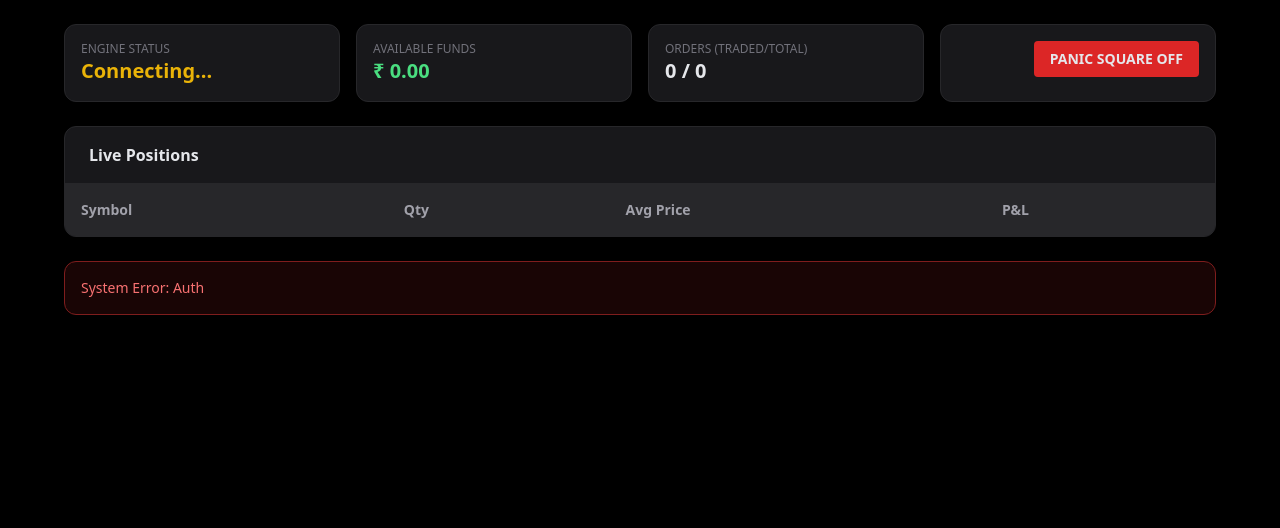
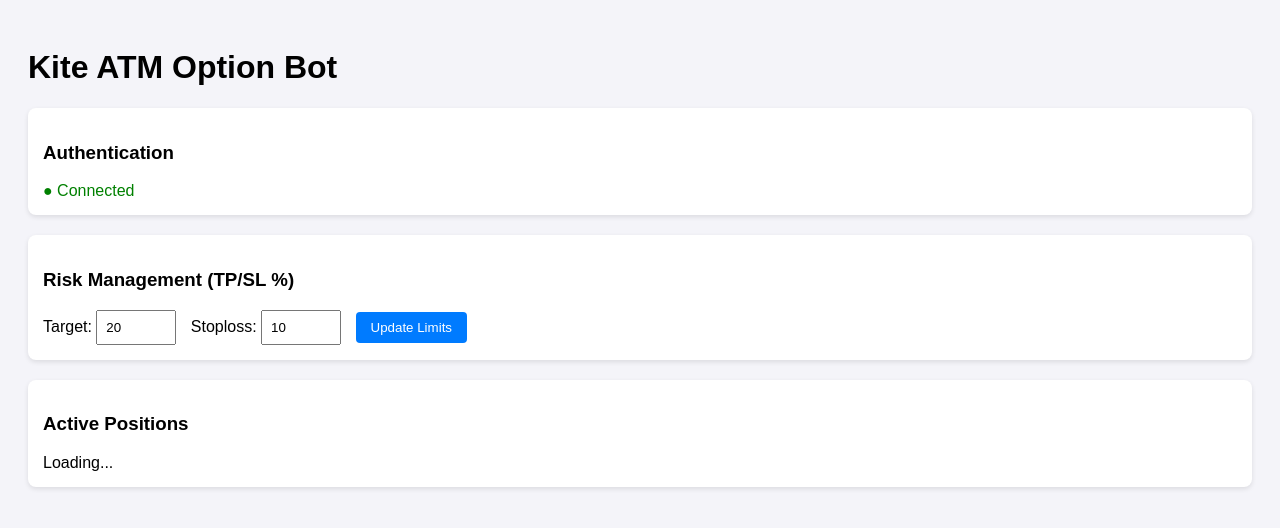
Before and after one commit to sudch-dev/SMC-Trading, a Flask app: page / in a window 1280 px wide. Shown: the top 528 px of the page. Run offline with Flask 3, Linux system fonts and the light colour scheme; lists and menus that the app fills with data are empty; some libraries are stand-ins or nearby versions.

Commit message:
Update index.html

```diff
--- a/templates/index.html
+++ b/templates/index.html
@@ -1,86 +1,53 @@
 <!DOCTYPE html>
-<html lang="en">
+<html>
 <head>
-    <meta charset="UTF-8"><title>SMC Bot Control</title>
-    <script src="https://cdn.tailwindcss.com"></script>
+    <title>ATM Option Bot</title>
+    <script src="https://code.jquery.com"></script>
+    <style>
+        body { font-family: sans-serif; padding: 20px; background: #f4f4f9; }
+        .card { background: white; padding: 15px; border-radius: 8px; box-shadow: 0 2px 5px rgba(0,0,0,0.1); margin-bottom: 20px; }
+        input { padding: 8px; width: 60px; margin-right: 10px; }
+        button { padding: 8px 15px; cursor: pointer; background: #007bff; color: white; border: none; border-radius: 4px; }
+    </style>
 </head>
-<body class="bg-black text-gray-200 p-6">
-    <div class="max-w-6xl mx-auto space-y-6">
-        <!-- Header & Vital Stats -->
-        <div class="grid grid-cols-1 md:grid-cols-4 gap-4">
-            <div class="bg-zinc-900 p-4 rounded-xl border border-zinc-800">
-                <p class="text-xs text-zinc-500 uppercase">Engine Status</p>
-                <h2 id="status-text" class="text-xl font-bold text-yellow-500">Connecting...</h2>
-            </div>
-            <div class="bg-zinc-900 p-4 rounded-xl border border-zinc-800">
-                <p class="text-xs text-zinc-500 uppercase">Available Funds</p>
-                <h2 id="funds" class="text-xl font-bold text-green-400">₹ 0.00</h2>
-            </div>
-            <div class="bg-zinc-900 p-4 rounded-xl border border-zinc-800">
-                <p class="text-xs text-zinc-500 uppercase">Orders (Traded/Total)</p>
-                <h2 id="order-ratio" class="text-xl font-bold">0 / 0</h2>
-            </div>
-            <div class="bg-zinc-900 p-4 rounded-xl border border-zinc-800 text-right">
-                <button onclick="location.href='/squareoff'" class="bg-red-600 hover:bg-red-700 px-4 py-2 rounded text-sm font-bold">PANIC SQUARE OFF</button>
-            </div>
-        </div>
+<body>
+    <h1>Kite ATM Option Bot</h1>
 
-        <!-- Active Positions -->
-        <div class="bg-zinc-900 rounded-xl border border-zinc-800 overflow-hidden">
-            <div class="px-6 py-4 border-b border-zinc-800 font-bold">Live Positions</div>
-            <table class="w-full text-sm text-left">
-                <thead class="bg-zinc-800 text-zinc-400">
-                    <tr>
-                        <th class="p-4">Symbol</th>
-                        <th class="p-4">Qty</th>
-                        <th class="p-4">Avg Price</th>
-                        <th class="p-4">P&L</th>
-                    </tr>
-                </thead>
-                <tbody id="pos-body"></tbody>
-            </table>
-        </div>
+    <div class="card">
+        <h3>Authentication</h3>
+        {% if not auth %}<a href="/login"><button>Login to Zerodha</button></a>{% else %}<span style="color:green;">● Connected</span>{% endif %}
+    </div>
 
-        <!-- Error / Log Section -->
-        <div id="error-box" class="hidden bg-red-900/20 border border-red-900 text-red-400 p-4 rounded-xl text-sm"></div>
+    <div class="card">
+        <h3>Risk Management (TP/SL %)</h3>
+        Target: <input type="number" id="tp" value="20">
+        Stoploss: <input type="number" id="sl" value="10">
+        <button onclick="updateRisk()">Update Limits</button>
+    </div>
+
+    <div class="card">
+        <h3>Active Positions</h3>
+        <div id="positions">Loading...</div>
     </div>
 
     <script>
-        async function updateDashboard() {
-            try {
-                const res = await fetch('/dashboard_data');
-                const data = await res.json();
+        function updateRisk() {
+            $.ajax({
+                url: '/update_risk', type: 'POST', contentType: 'application/json',
+                data: JSON.stringify({tp: $('#tp').val(), sl: $('#sl').val()}),
+                success: (data) => alert('Risk Updated: TP ' + data.tp_pct + '% | SL ' + data.sl_pct + '%')
+            });
+        }
 
-                if(data.error) {
-                    document.getElementById('error-box').innerText = "System Error: " + data.error;
-                    document.getElementById('error-box').classList.remove('hidden');
-                    return;
-                }
-
-                // Update Stats
-                document.getElementById('status-text').innerText = data.engine_running ? "RUNNING" : "IDLE";
-                document.getElementById('status-text').className = data.engine_running ? "text-xl font-bold text-green-500" : "text-xl font-bold text-gray-500";
-                document.getElementById('funds').innerText = "₹" + data.funds.toLocaleString();
-                document.getElementById('order-ratio').innerText = `${data.orders_traded} / ${data.orders_sent}`;
-
-                // Update Positions
-                const posBody = document.getElementById('pos-body');
-                posBody.innerHTML = data.positions.map(p => `
-                    <tr class="border-b border-zinc-800">
-                        <td class="p-4 font-mono">${p.tradingsymbol}</td>
-                        <td class="p-4 ${p.quantity >= 0 ? 'text-green-400' : 'text-red-400'}">${p.quantity}</td>
-                        <td class="p-4">₹${p.average_price}</td>
-                        <td class="p-4 font-bold ${p.pnl >= 0 ? 'text-green-400' : 'text-red-400'}">₹${p.pnl.toFixed(2)}</td>
-                    </tr>
-                `).join('');
-
-                document.getElementById('error-box').classList.add('hidden');
-            } catch (e) {
-                document.getElementById('status-text').innerText = "OFFLINE";
-            }
-        }
-        setInterval(updateDashboard, 5000); // 5 second refresh
-        updateDashboard();
+        setInterval(() => {
+            $.get('/dashboard_data', (data) => {
+                let html = '<table><tr><th>Symbol</th><th>Qty</th><th>P&L</th></tr>';
+                data.positions.forEach(p => {
+                    if(p.quantity != 0) html += `<tr><td>${p.tradingsymbol}</td><td>${p.quantity}</td><td>${p.pnl}</td></tr>`;
+                });
+                $('#positions').html(html + '</table>');
+            });
+        }, 5000);
     </script>
 </body>
 </html>
```
